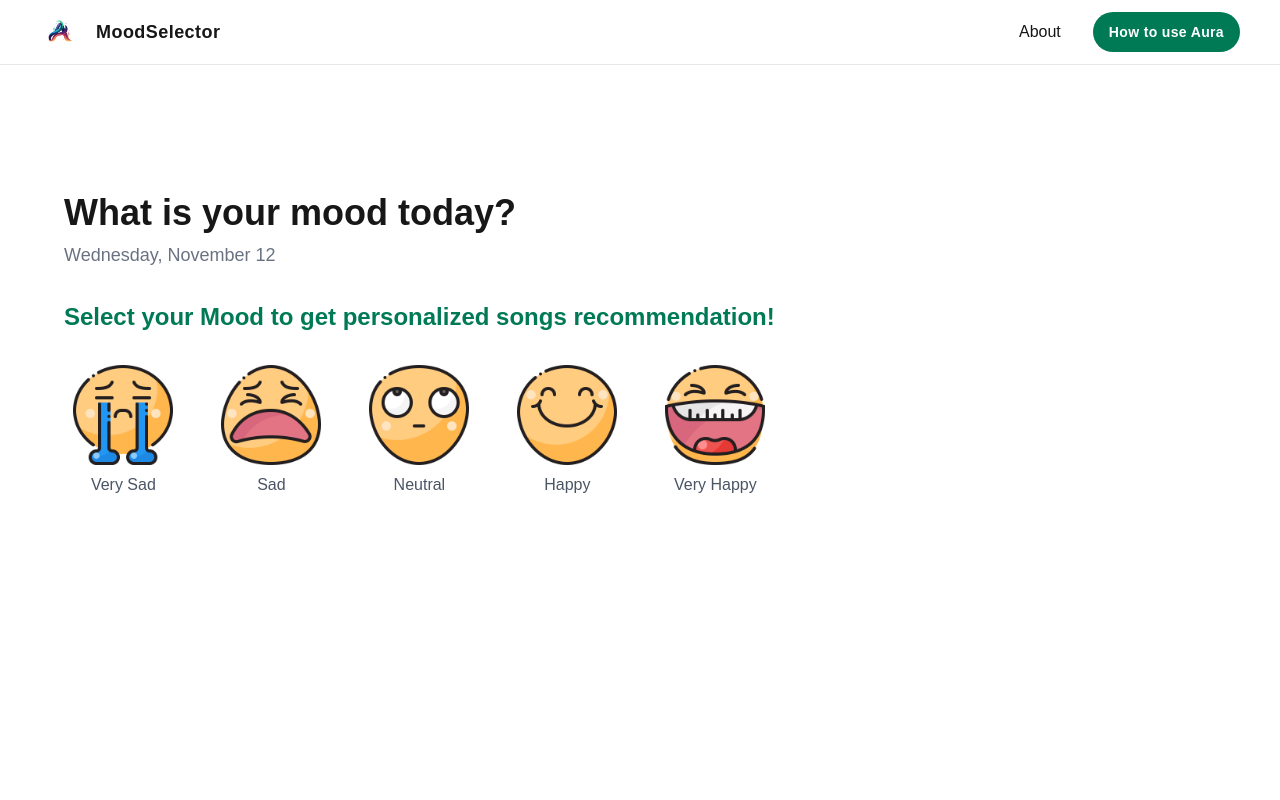
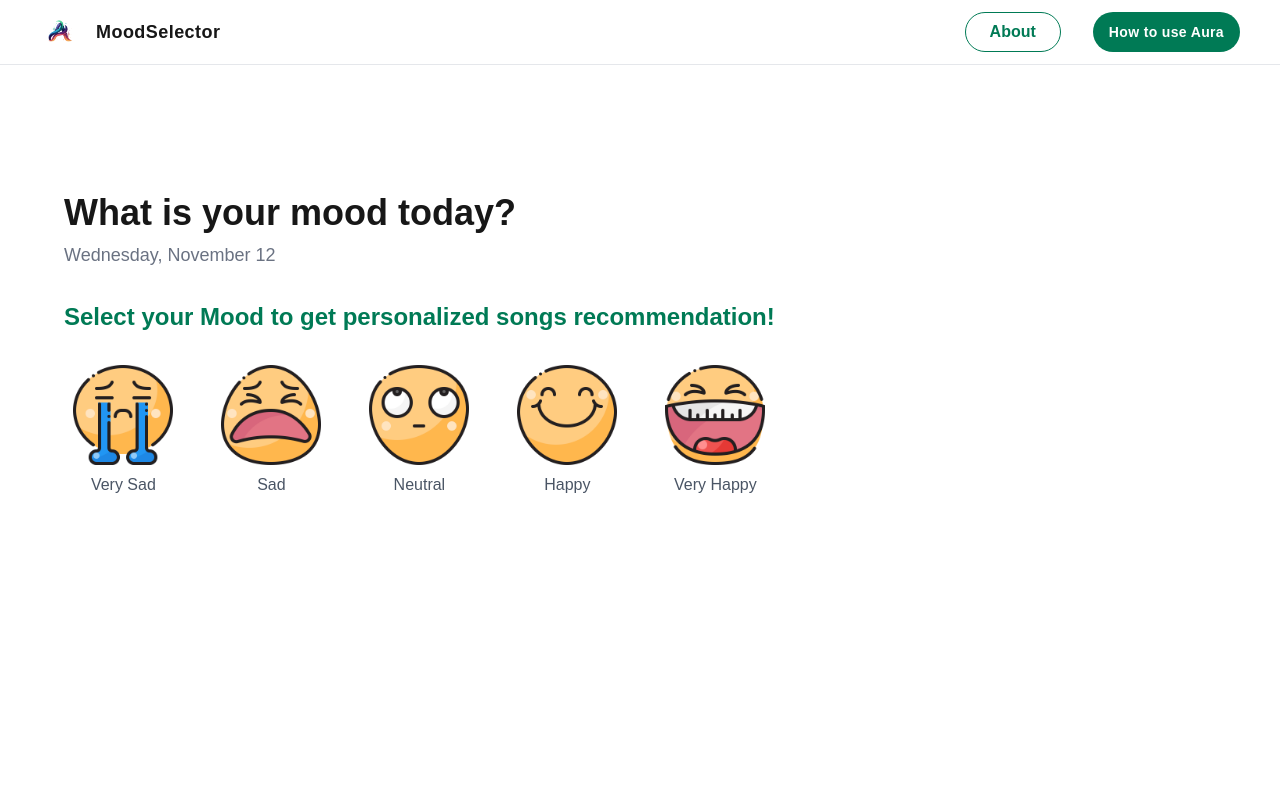
Before and after one commit to Camilacamalli/Aura, a Next.js app: page / in a window 1280 px wide. Shown: the top 800 px of the page. Built offline with nearby package versions, Linux system fonts and the light colour scheme.

Commit message:
unit-blue

```diff
--- a/src/components/Header.tsx
+++ b/src/components/Header.tsx
@@ -34,7 +34,7 @@ export default function Header() {
       </div>
       {config.buttons && (
         <div className="flex flex-1 justify-end gap-4 md:gap-8 items-center">
-          <Link href="#about-section">About</Link>
+          <Link href="#about-section" className='cursor-pointer rounded-full text-emerald-700 font-bold h-10 px-6 border flex items-center text-center'>About</Link>
           {config.buttons.map((button, i) => (
             <button key={i} className='flex cursor-pointer items-center justify-center overflow-hidden rounded-full h-10 px-4 bg-primary text-white text-sm font-bold leading-normal tracking-wide hover:bg-emerald-700/80 transition-colors bg-emerald-700'>
               <span>{button.label}</span>
```
Also changed, not shown: 1 other file (tests, documents, lock files or other folders).
